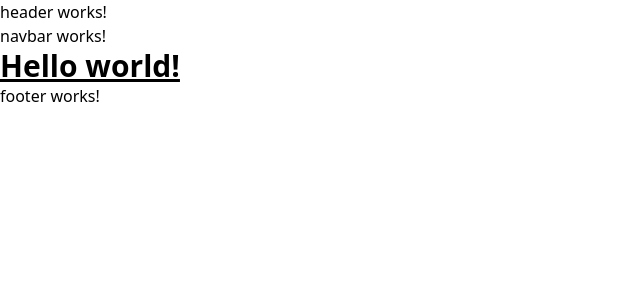
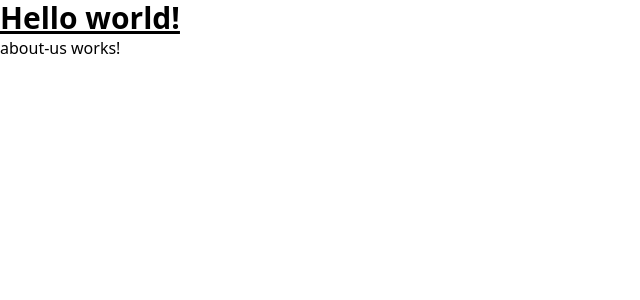
Before and after one commit to adamspicedev/ordinary-traveler, an Angular app: page /about-us in a window 1280 px wide. Before the commit this address led to /. Shown: the top 300 px of the page, without its empty margins (0-640 px from the left). Built offline with nearby package versions, Linux system fonts and the light colour scheme.

Commit message:
added basic routing

```diff
--- a/src/app/app-routing.module.ts
+++ b/src/app/app-routing.module.ts
@@ -1,10 +1,23 @@
 import { NgModule } from '@angular/core';
 import { RouterModule, Routes } from '@angular/router';
+import { HomeComponent } from './pages/home/home.component';
+import { CategoryComponent } from './pages/category/category.component';
+import { PostComponent } from './pages/post/post.component';
+import { AboutUsComponent } from './pages/about-us/about-us.component';
+import { ContactUsComponent } from './pages/contact-us/contact-us.component';
+import { TermsAndConditionsComponent } from './pages/terms-and-conditions/terms-and-conditions.component';
 
-const routes: Routes = [];
+const routes: Routes = [
+  { path: '', component: HomeComponent },
+  { path: 'category', component: CategoryComponent },
+  { path: 'post', component: PostComponent },
+  { path: 'about-us', component: AboutUsComponent },
+  { path: 'contact-us', component: ContactUsComponent },
+  { path: 'terms-and-conditions', component: TermsAndConditionsComponent },
+];
 
 @NgModule({
   imports: [RouterModule.forRoot(routes)],
-  exports: [RouterModule]
+  exports: [RouterModule],
 })
-export class AppRoutingModule { }
+export class AppRoutingModule {}
--- a/src/app/app.component.html
+++ b/src/app/app.component.html
@@ -1,4 +1,3 @@
-<app-header></app-header>
-<app-navbar></app-navbar>
 <h1 class="text-3xl font-bold underline">Hello world!</h1>
-<app-footer></app-footer>
+
+<router-outlet></router-outlet>
--- a/src/app/app.module.ts
+++ b/src/app/app.module.ts
@@ -14,6 +14,7 @@ import { ContactUsComponent } from './pages/contact-us/contact-us.component';
 import { SubFormComponent } from './sub-form/sub-form.component';
 import { CommentFormComponent } from './comments/comment-form/comment-form.component';
 import { CommentListComponent } from './comments/comment-list/comment-list.component';
+import { AboutUsComponent } from './pages/about-us/about-us.component';
 
 @NgModule({
   declarations: [
@@ -28,7 +29,8 @@ import { CommentListComponent } from './comments/comment-list/comment-list.compo
     ContactUsComponent,
     SubFormComponent,
     CommentFormComponent,
-    CommentListComponent
+    CommentListComponent,
+    AboutUsComponent
   ],
   imports: [
     BrowserModule,
--- /dev/null
+++ b/src/app/pages/about-us/about-us.component.html
@@ -0,0 +1 @@
+<p>about-us works!</p>
```
Also changed, not shown: src/app/pages/about-us/about-us.component.ts (added, +10 -0 lines), src/app/pages/about-us/about-us.component.css (added), 1 other file (tests, documents, lock files or other folders).
